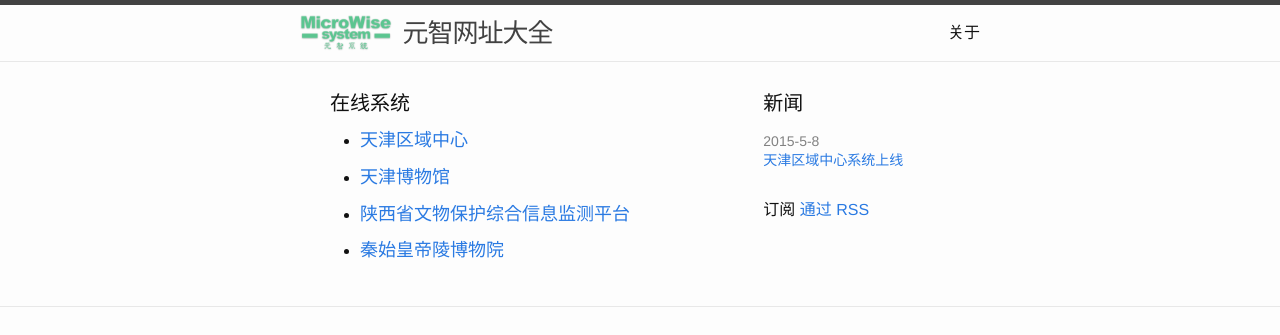
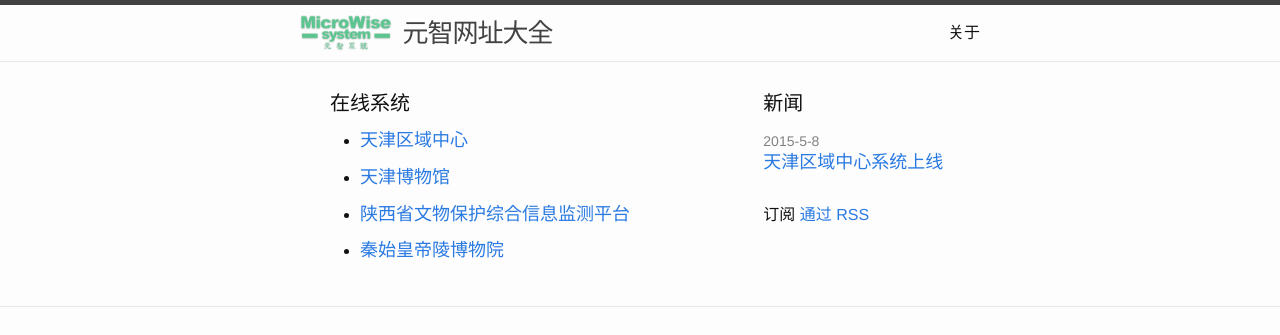
Before and after one commit to microwise-system/hao123, a Jekyll site: the page built from index.html, in a window 1280 px wide. Shown: the top 335 px of the page. Built offline with Jekyll 4.4.1, drawn with Linux system fonts in a browser that asks for light colours; nearby versions of some CDN libraries.

Commit message:
优化 seo

```diff
--- a/_includes/header.html
+++ b/_includes/header.html
@@ -4,7 +4,9 @@
 
     <img src="{{ "/images/logo.png" | prepend: site.baseurl }}" style="float: left; height: 56px; line-height: 56px; border-sizing: border-box; padding: 10px 10px 10px 0;" >
 
-    <a class="site-title" href="{{ site.baseurl }}/">{{ site.title }}</a>
+    <h1 style="float: left; display: inline-block; margin-bottom: 0;">
+      <a class="site-title" href="{{ site.baseurl }}/">{{ site.title }}</a>
+    </h1>
 
     <nav class="site-nav">
       <a href="#" class="menu-icon">
--- a/index.html
+++ b/index.html
@@ -5,29 +5,29 @@
 <div class="home">
   <div class="container-fluid">
     <div class="col-md-8">
-      <h1 class="page-heading">在线系统</h1>
+      <h2 class="page-heading">在线系统</h2>
 
       <ul>
         {% for site in site.data.sites %}
         <li>
-          <h4>
+          <h3 style="font-weight: 300; font-size: 18px;">
             <a href="{{ site.url }}" target="_blank">{{ site.name }}</a>
-          </h4>
+          </h3>
         </li>
         {% endfor %}
       </ul>
     </div>
     <div class="col-md-4">
-      <h1 class="page-heading">新闻</h1>
+      <h2 class="page-heading">新闻</h2>
 
       <ul class="post-list">
         {% for post in site.posts %}
         <li>
           <span class="post-meta">{{ post.date | date: "%Y-%-m-%-d" }}</span>
 
-          <h5>
+          <h3 style="font-weight: 300; font-size: 18px;">
             <a class="post-link" href="{{ post.url | prepend: site.baseurl }}">{{ post.title }}</a>
-          </h5>
+          </h3>
         </li>
         {% endfor %}
       </ul>
```
